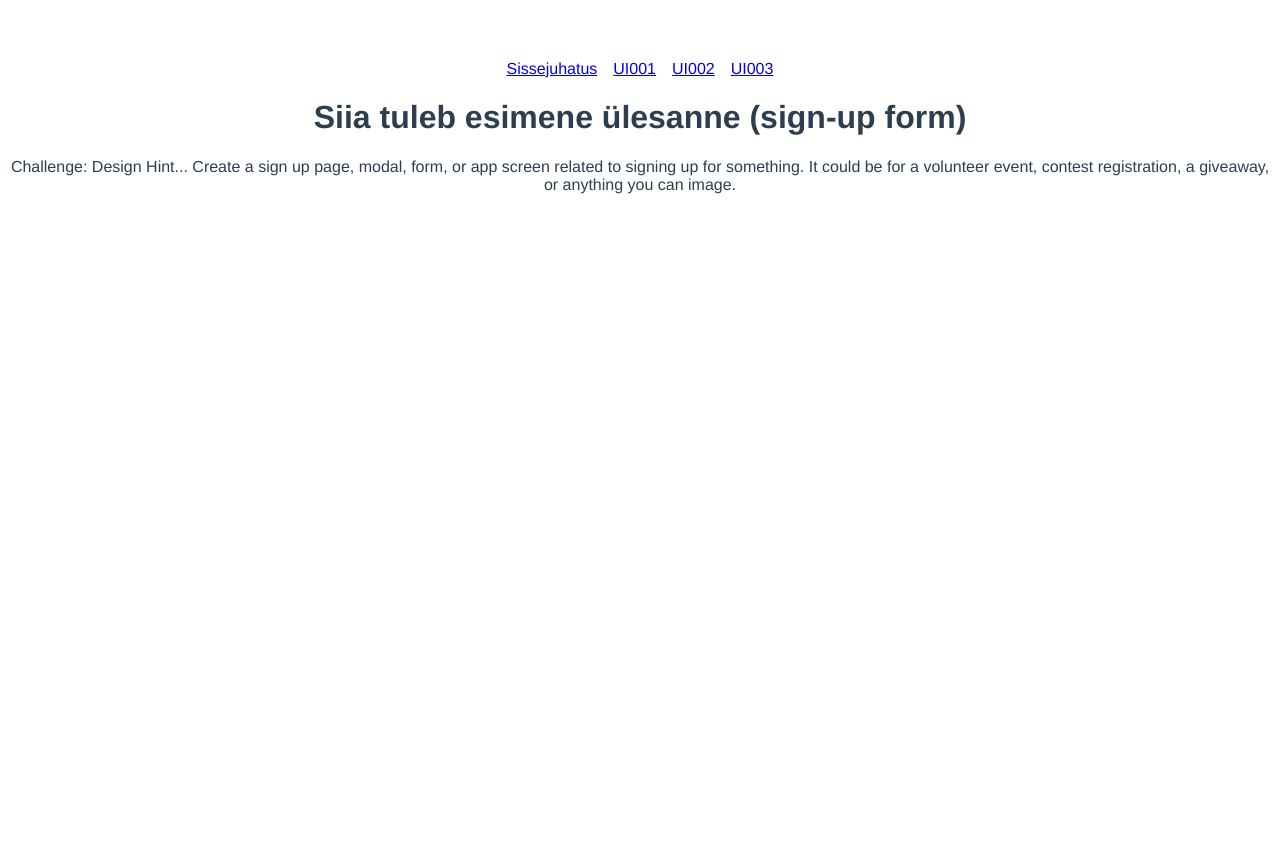
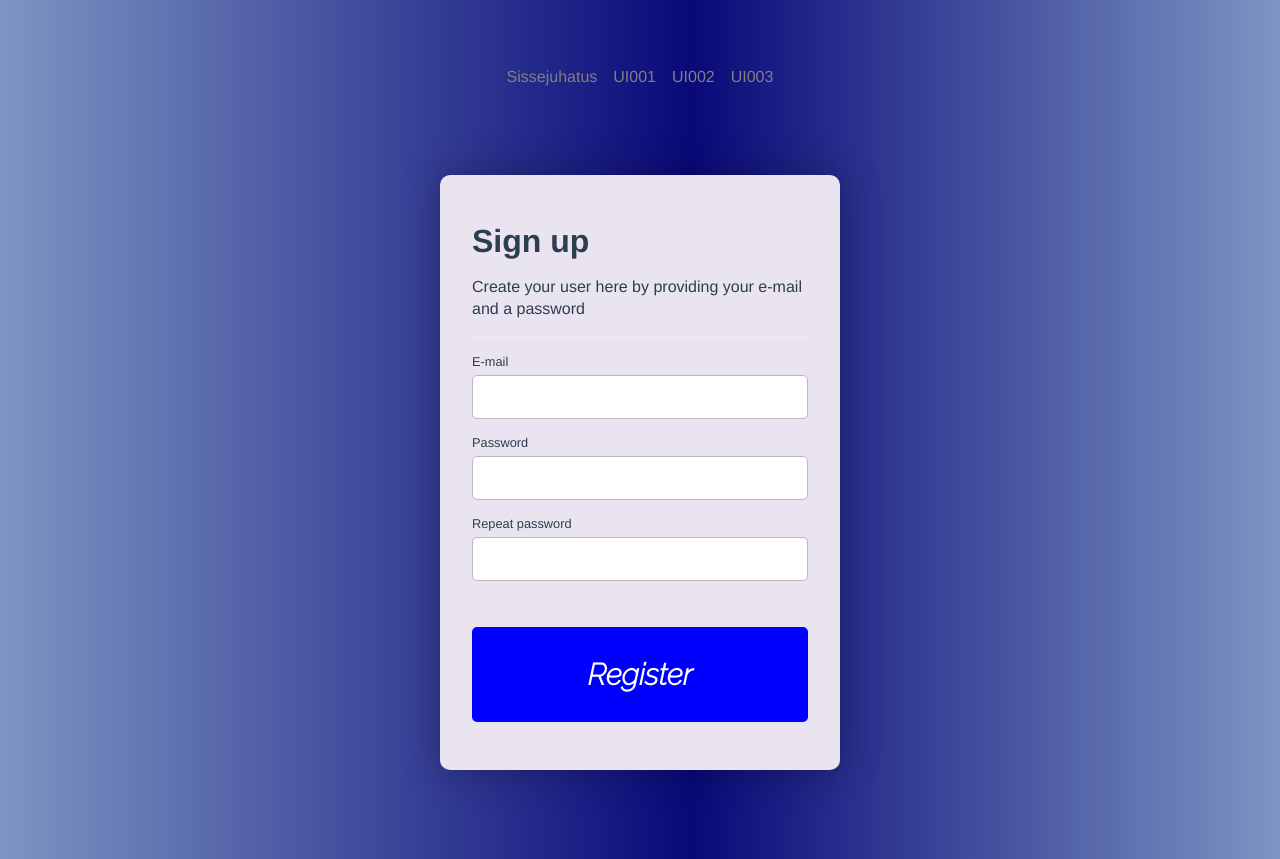
Before and after one commit to kuressaareametikool/100days_tak20, a Vue app: page /UI001 in a window 1280 px wide. Before the commit the page ends 800 px from the top, so only its background shows below. Built offline with nearby package versions, Linux system fonts and the light colour scheme.

Commit message:
first commit

```diff
--- a/src/views/UI001.vue
+++ b/src/views/UI001.vue
@@ -1,8 +1,105 @@
 <template>
-  <div class="flex-center">
-    <div class="home-content">
-      <h1>Siia tuleb esimene ülesanne (sign-up form)</h1>
-      <p>Challenge: Design Hint... Create a sign up page, modal, form, or app screen related to signing up for something. It could be for a volunteer event, contest registration, a giveaway, or anything you can image.</p>
+
+
+
+  <div class="home-content">
+    <div class="card">
+      <h1>Sign up</h1>
+      <p>Create your user here by providing your e-mail and a password</p>
+      <hr>
+      <form action="https://ametikool.ee">
+        <div class="form-group">
+          <label for="email">E-mail</label>
+          <input id="email" type="email" />
+        </div>
+        <div class="form-group">
+          <label for="password">Password</label>
+          <input id="password" type="password" />
+        </div>
+        <div class="form-group">
+          <label for="password-repeat">Repeat password</label>
+          <input type="password" />
+        </div>
+        <button class="button" type="submit">Register<br></button>
+      </form>
     </div>
   </div>
 </template>
+
+<style>
+@import url('https://fonts.googleapis.com/css2?family=Raleway:ital,wght@1,200&display=swap');
+* {
+  box-sizing: border-box;
+}
+html, body {
+  height: 100%;
+  display: flex;
+  flex-direction: column;
+}
+.nav a {
+  color: gray;
+  text-decoration: none;
+}
+.home-content {
+  display: flex;
+  flex-direction: column;
+  align-items: center;
+  justify-content: center;
+  text-align: left;
+  padding: 5em;
+  height: 100%;
+}
+h1 {
+  margin: 0 0 0.5em 0;
+}
+p {
+  line-height: 1.4;
+  margin-bottom: 1em;
+}
+hr {
+  border: 0;
+  border-bottom: 1px solid #eee;
+  margin-bottom: 1rem;
+}
+.card {
+  width: 400px;
+  padding: 3em 2em;
+  box-shadow: 0 0 40px rgba(0, 0, 0, 0.3);
+  border-radius: 10px;
+  background-color: #e9e4f0;
+}
+.form-group {
+  margin-bottom: 1em;
+}
+.form-group input {
+  width: 100%;
+  display: block;
+  padding: 1em;
+  border-radius: 5px;
+  border: 1px solid rgb(185, 185, 185);
+}
+.form-group label {
+  display: block;
+  margin-bottom: 0.5em;
+  font-size: 0.8em;
+}
+.button {
+  width: 100%;
+  padding: 1em;
+  margin-top: 1em;
+  border: none;
+  color: #fff;
+  font-weight: bold;
+  border-radius: 5px;
+  font-size: 30px;
+    background: blue;
+  font-family: 'Raleway', sans-serif;
+}
+.button:hover {
+    box-shadow: 10px 10px 5px rgba(3,30,82);
+    background: linear-gradient(90deg, rgba(3,30,82,1) 0%, rgba(47,7,168,1) 49%, rgba(3,30,82,1) 100%);
+}
+body {
+  background: linear-gradient(90deg, rgba(125,149,195,1) 0%, rgba(9,9,121,1) 54%, rgba(125,149,195,1) 100%);
+}
+</style>
```
